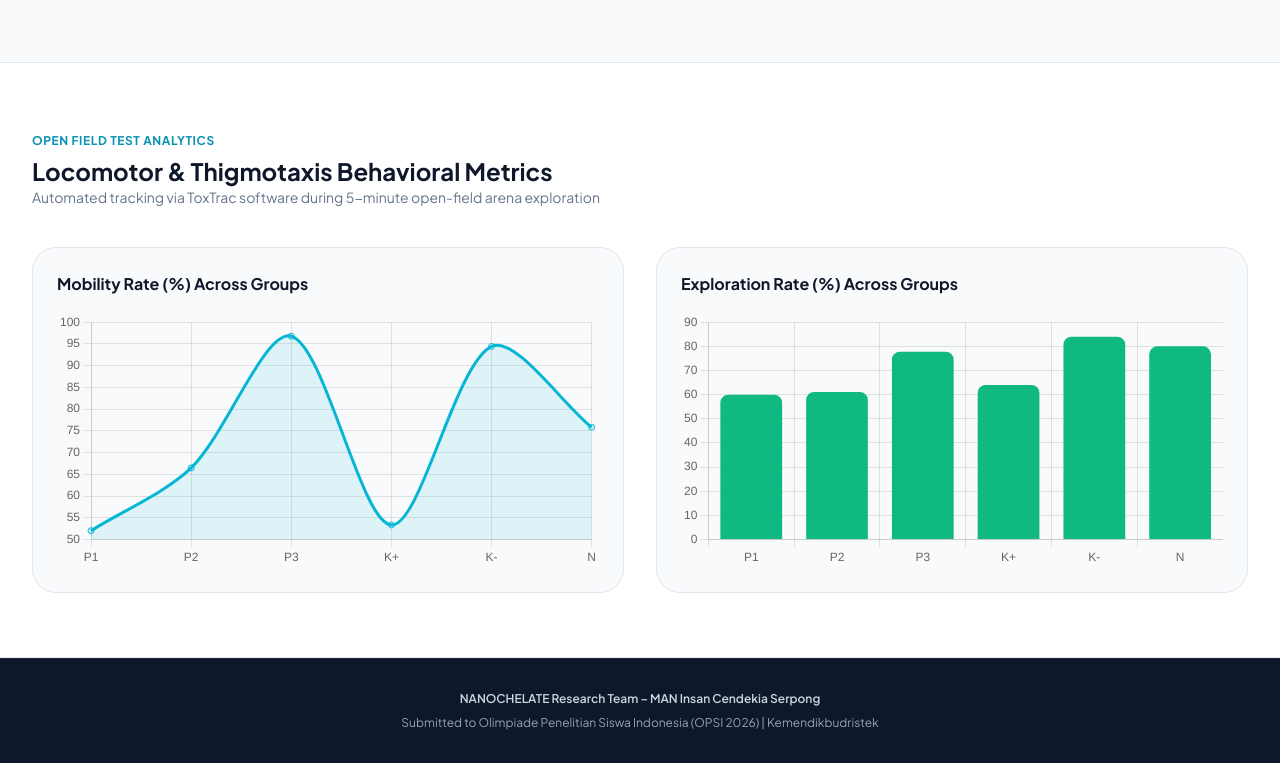
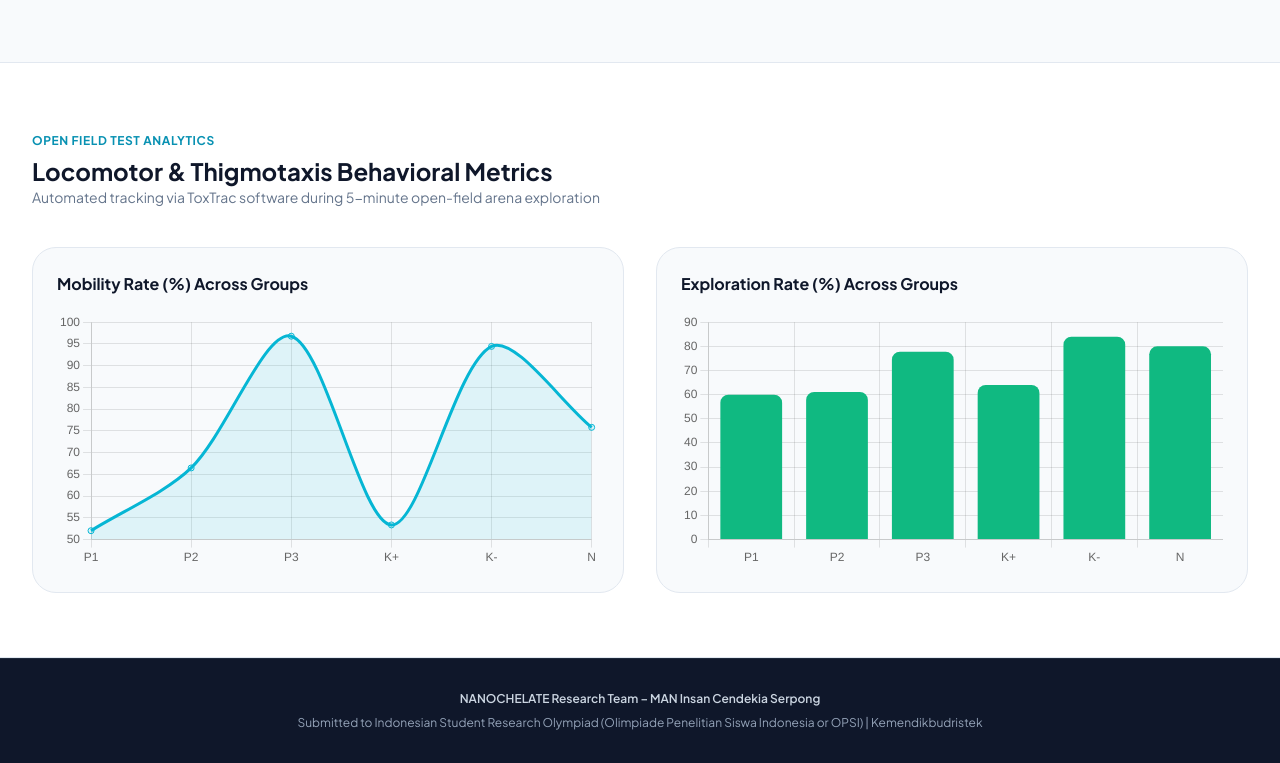
Before and after one commit to ertiningsih/nanochelate-opsi, a plain HTML site: page index.html in a window 1280 px wide. Shown: the part 2949-3712 px from the top of the page. Drawn offline with nearby package versions, Linux system fonts and the light colour scheme.

Commit message:
index.html

```diff
--- a/index.html
+++ b/index.html
@@ -377,7 +377,7 @@
     <footer class="bg-slate-900 text-slate-400 py-8 border-t border-slate-800">
         <div class="max-w-7xl mx-auto px-4 text-center text-xs space-y-2">
             <p class="text-slate-300 font-semibold">NANOCHELATE Research Team – MAN Insan Cendekia Serpong</p>
-            <p>Submitted to Olimpiade Penelitian Siswa Indonesia (OPSI 2026) | Kemendikbudristek</p>
+            <p>Submitted to Indonesian Student Research Olympiad (Olimpiade Penelitian Siswa Indonesia or OPSI) | Kemendikbudristek</p>
         </div>
     </footer>
 
```
